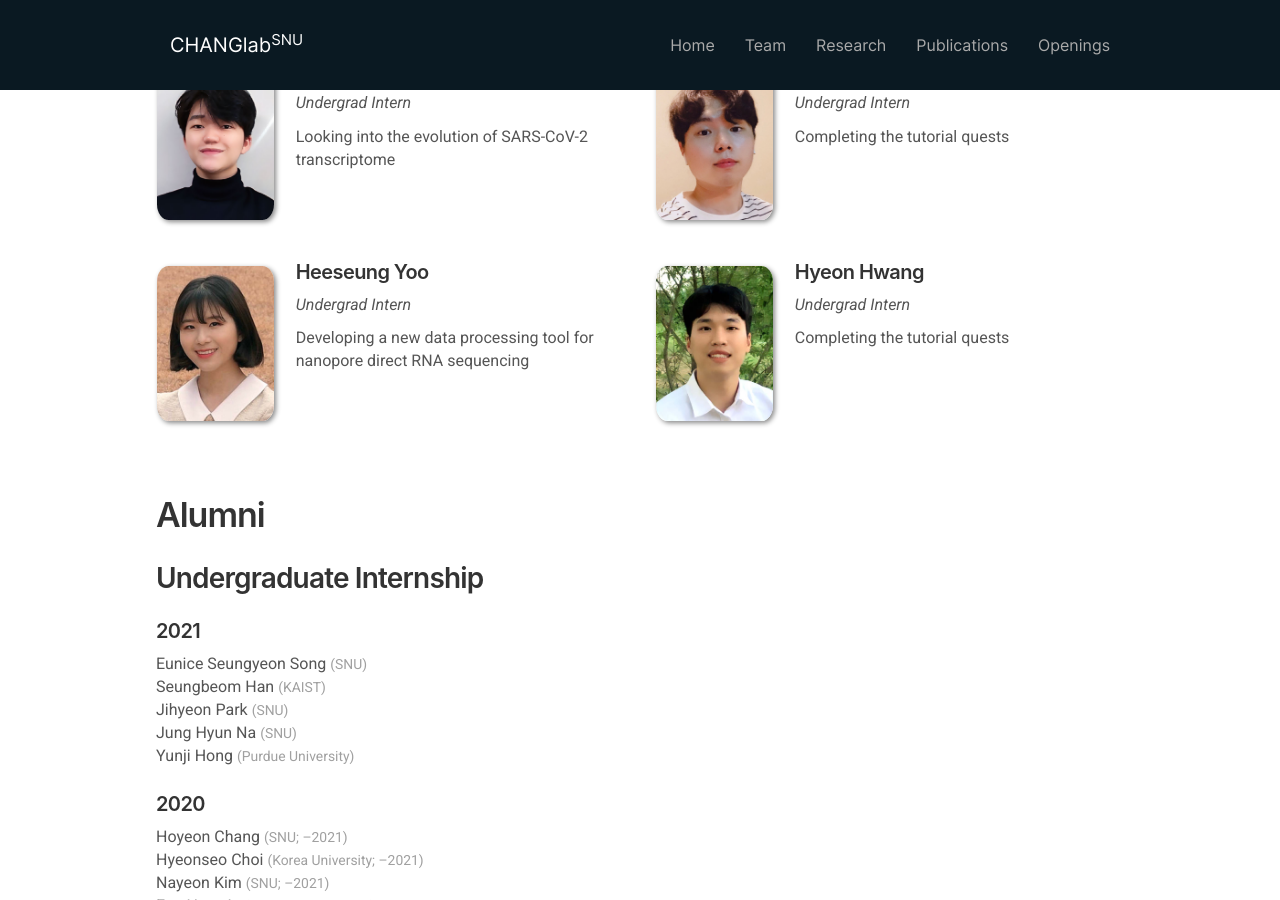
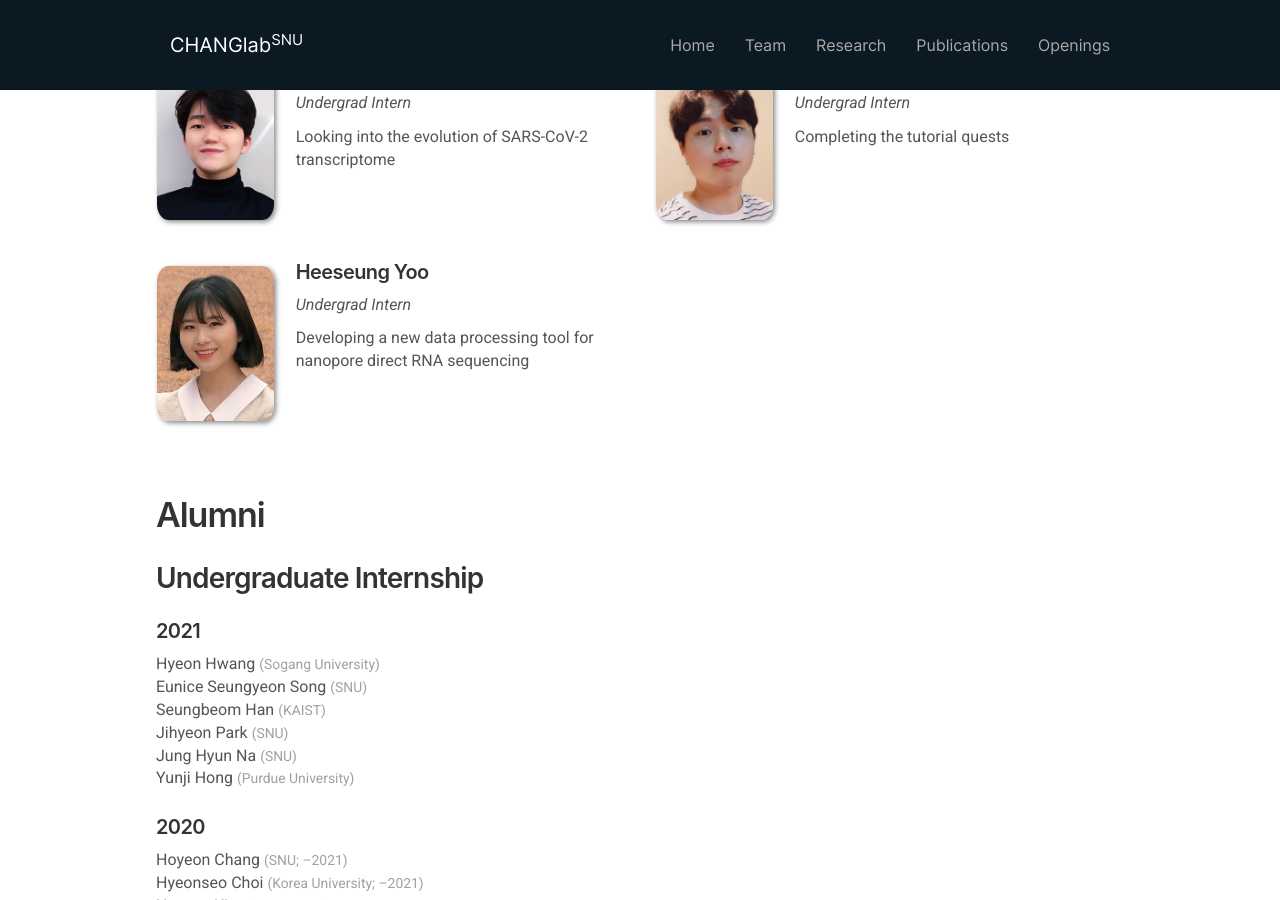
Before and after one commit to ChangLabSNU/ChangLabSNU.github.io, a Jekyll site: the page built from _pages/team.md, in a window 1280 px wide and 900 px high, scrolled down 1339 px. Built offline with Jekyll 4.4.1, drawn with Linux system fonts in a browser that asks for light colours; nearby versions of some CDN libraries; some web fonts are replaced.

```diff
--- a/_data/alumni_interns.yml
+++ b/_data/alumni_interns.yml
@@ -1,3 +1,8 @@
+- name: Hyeon Hwang
+  year_begin: 2021
+  year_end: 2021
+  affiliation_then: Sogang University
+
 - name: Eunice Seungyeon Song
   year_begin: 2021
   year_end: 2021
--- a/_data/visitors.yml
+++ b/_data/visitors.yml
@@ -12,8 +12,3 @@
   photo: hsyoo-thumb.jpg
   info: Undergrad Intern
   intro: "Developing a new data processing tool for nanopore direct RNA sequencing"
-
-- name: Hyeon Hwang
-  photo: hh-thumb.jpg
-  info: Undergrad Intern
-  intro: "Completing the tutorial quests"
```
